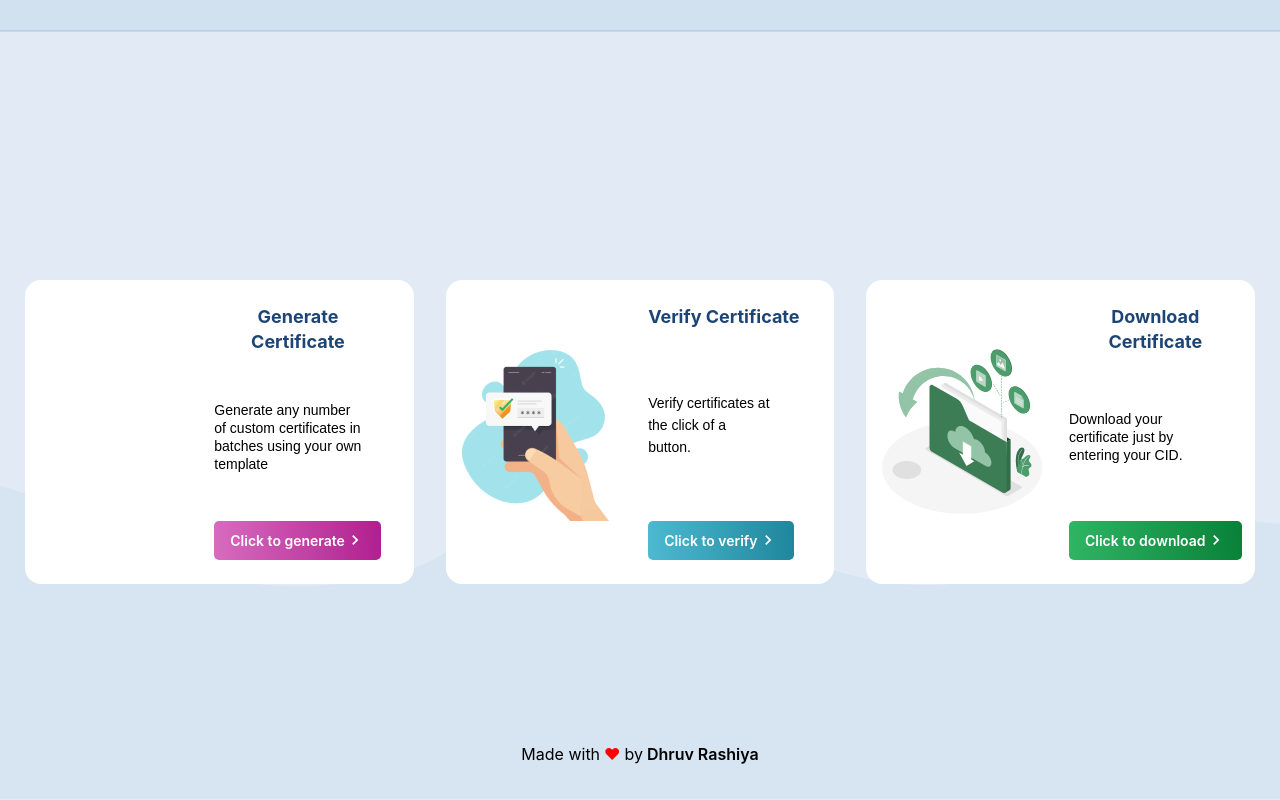
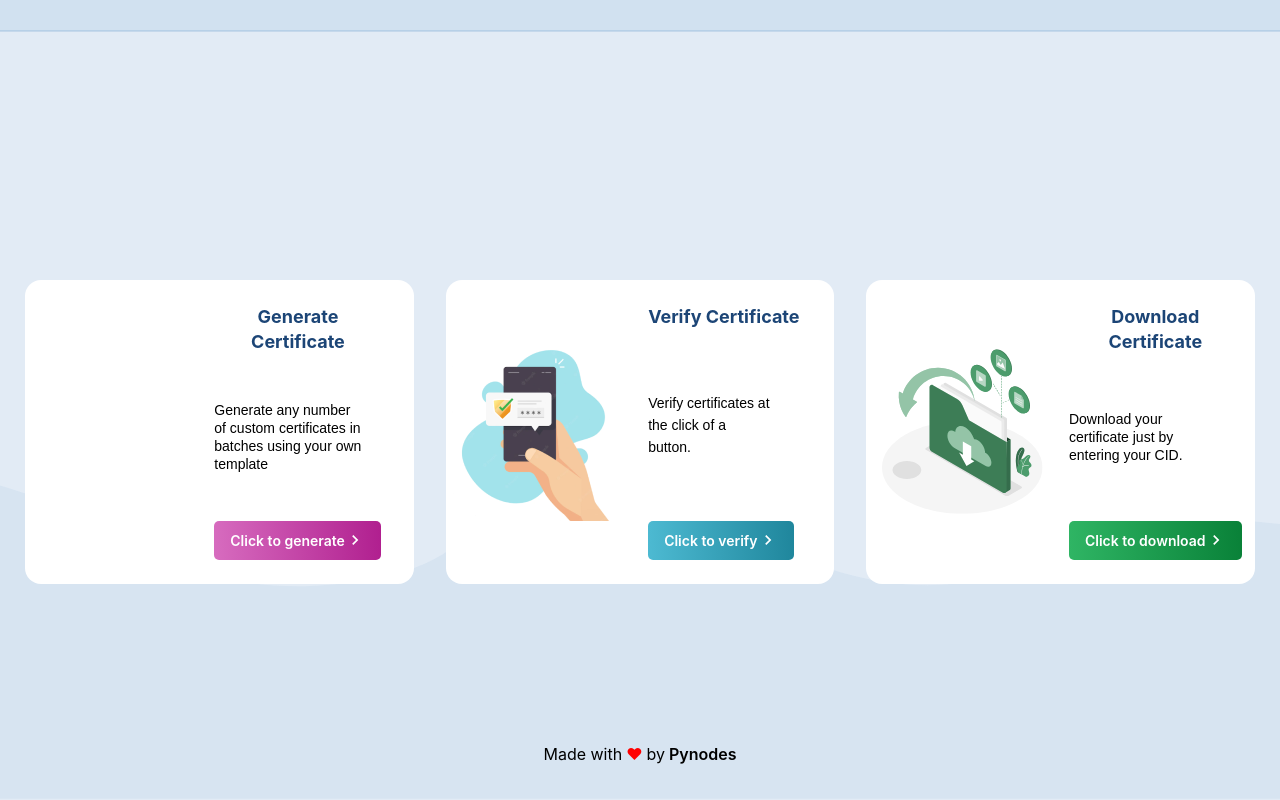
Before and after one commit to rashiyadhruv/TRON-frontend-certificate-generation-and-verification, a React (Create React App) app: page /home in a window 1280 px wide. Built offline with nearby package versions, Linux system fonts and the light colour scheme; some icons are missing.

Commit message:
Feat : made with love changed

```diff
--- a/src/pages/LPage/LPage.jsx
+++ b/src/pages/LPage/LPage.jsx
@@ -90,10 +90,7 @@ const LPage = () => {
         </div>
       </div>
       <div className={styles.bottom}>
-        Made with <span>❤</span> by{" "}
-        <a href="https://www.linkedin.com/in/dhruv-rashiya-6164791b8/">
-          <div className={styles.name}> Dhruv Rashiya</div>
-        </a>
+        Made with <span>❤</span> by <div className={styles.name}>Pynodes</div>
       </div>
     </div>
   );
```
